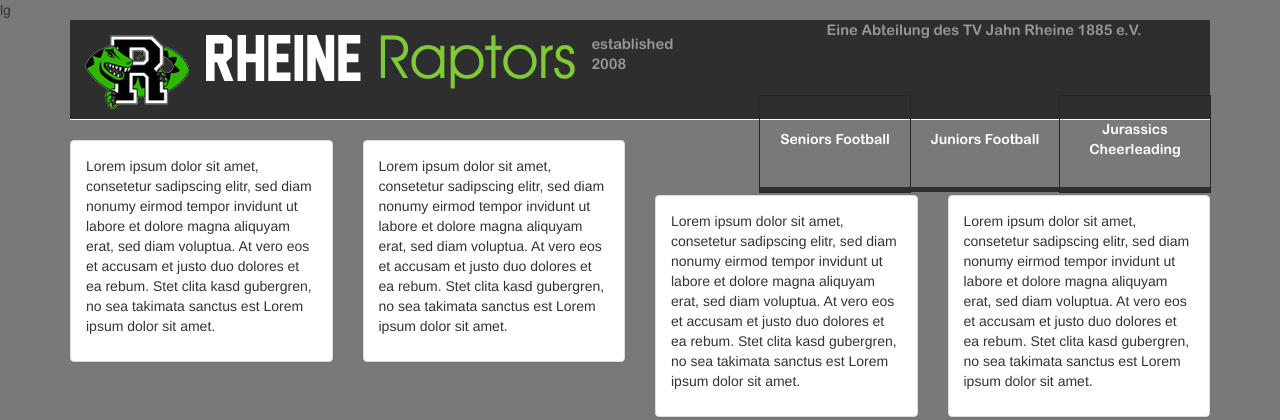
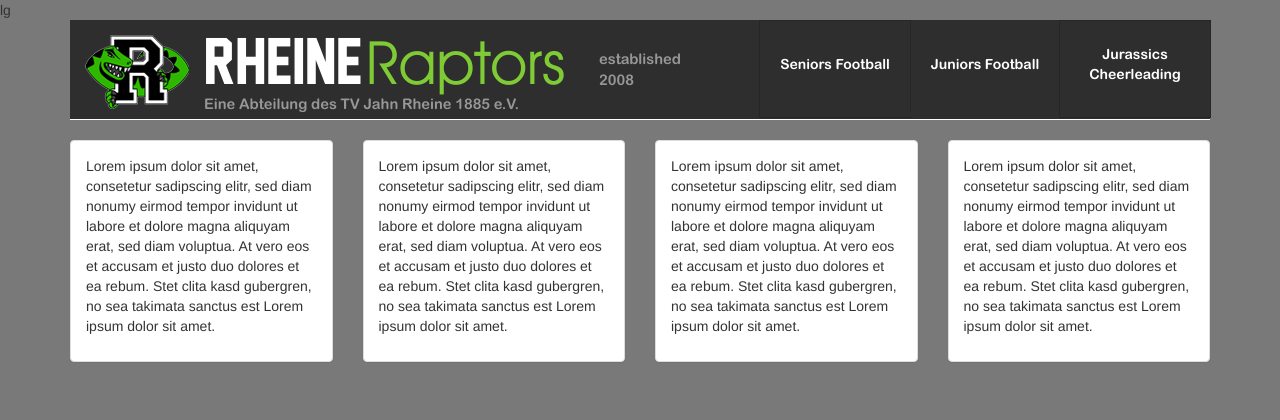
Before and after one commit to tp199314/rrdev, a PHP site: page / in a window 1280 px wide. Shown: the top 420 px of the page. Run offline with PHP 8.4, Linux system fonts and the light colour scheme.

Commit message:
fixed header

```diff
--- a/css/style.css
+++ b/css/style.css
@@ -54,39 +54,49 @@ body {
   .navbar-brand {
     line-height:0px;
   }
-  .headlinerheine {
-    font-family: jersey;
-    font-size: 45pt;
-    color: #fff !important;
-    padding-left: 0px;
-    padding-bottom: 5px;
-    margin-top: 25px;
+  .header-box {
+    width: 650px;
+    height: 100px;
   }
-  .headlineraptors {
-    font-family: avantgarde;
-    font-size: 45pt;
-    color: #7fcb35 !important;
-    padding-left: 0px;
-    margin-top: 25px;
+  .header-logo {
+    width:135xp;
+    height: 100px;
+    float:left;
   }
-  .headlineslogan {
+  .header-outerbox {
+    width: 395px;
+    height: 100px;
+    float:left;
+  }
+  .header-innerbox {
+    height: 75px;
+  }
+  .header-slogan {
+    height: 25px;
     font-family: arlrdbd, sans-serif;
     font-size: 11pt;
     font-weight: bold;
     color: #979797 !important;
-    float: none;
-    padding-left: 135px;
   }
-  .headlinesince {
+  .header-since {
+    height: 100px;
+    width: 120px;
+    float:left;
     font-family: arlrdbd, sans-serif;
     font-size: 11pt;
     font-weight: bold;
     color: #979797 !important;
-    float: left;
-    padding: 0px;
-    width: 100px;
-    line-height:20px;
-    margin-top: 15px;
+    padding-top: 30px;
+  }
+  .header-rheine {
+    font-family: jersey;
+    font-size: 45pt;
+    color: #fff !important;
+  }
+  .header-raptors {
+    font-family: avantgarde;
+    font-size: 45pt;
+    color: #7fcb35 !important;
   }
   .navbar-nav {
     float: right;
--- a/index.html
+++ b/index.html
@@ -5,7 +5,7 @@
     <meta http-equiv="X-UA-Compatible" content="IE=edge">
     <meta name="viewport" content="width=device-width, initial-scale=1">
     <!-- The above 3 meta tags *must* come first in the head; any other head content must come *after* these tags -->
-    <title>Bootstrap 101 Template</title>
+    <title>Rheine Raptors</title>
 
     <!-- Bootstrap -->
     <link href="css/bootstrap.min.css" rel="stylesheet">
@@ -32,11 +32,16 @@
             <span class="icon-bar"></span>
             <span class="icon-bar"></span>
           </button>
-          <span class="navbar-brand"><img src="img/logo.png"></span>
-          <span class="navbar-brand headlinerheine">Rheine</span>
-          <span class="navbar-brand headlineraptors">Raptors</span>
-          <span class="navbar-brand headlinesince">established 2008</span>
-          <span class="navbar-brand headlineslogan">Eine Abteilung des TV Jahn Rheine 1885 e.V.</span>
+          <div class="header-box">
+            <div class="navbar-brand header-logo"><img src="img/logo.png"></div>
+            <div class="header-outerbox">
+              <div class="header-innerbox">
+                <span class="header-rheine">Rheine</span> <span class="header-raptors">Raptors</span>
+              </div>
+              <div class="header-slogan">Eine Abteilung des TV Jahn Rheine 1885 e.V.</div>
+            </div>
+            <div class="header-since">established 2008</div>
+          </div>
         </div>
         <div class="navbar-collapse collapse">
           <ul class="nav navbar-nav">
```
